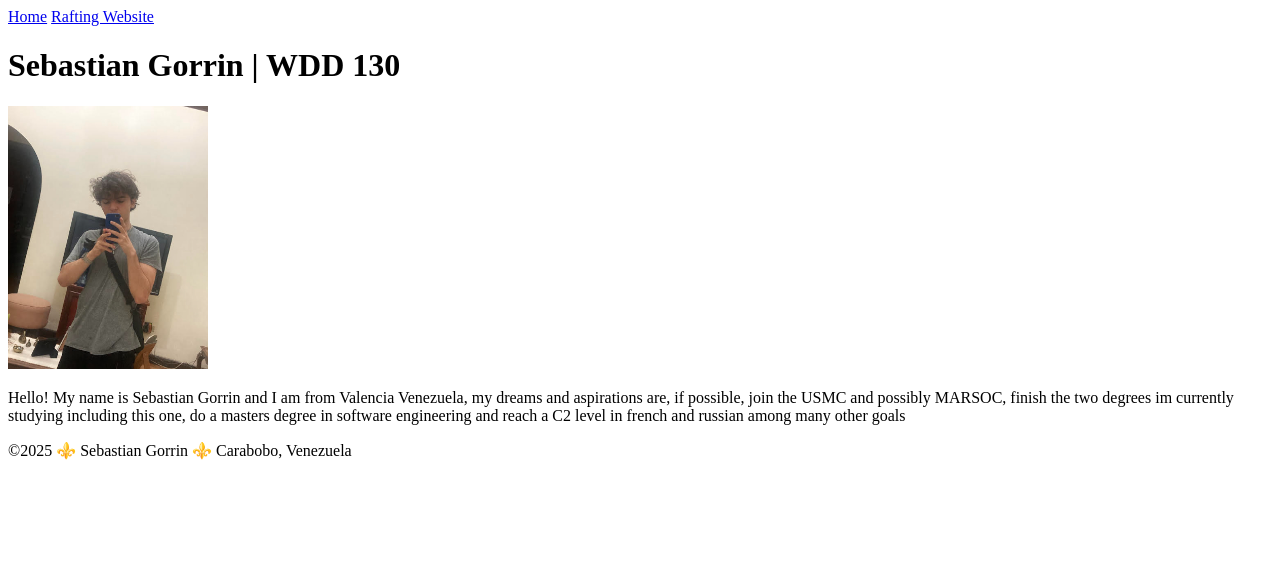
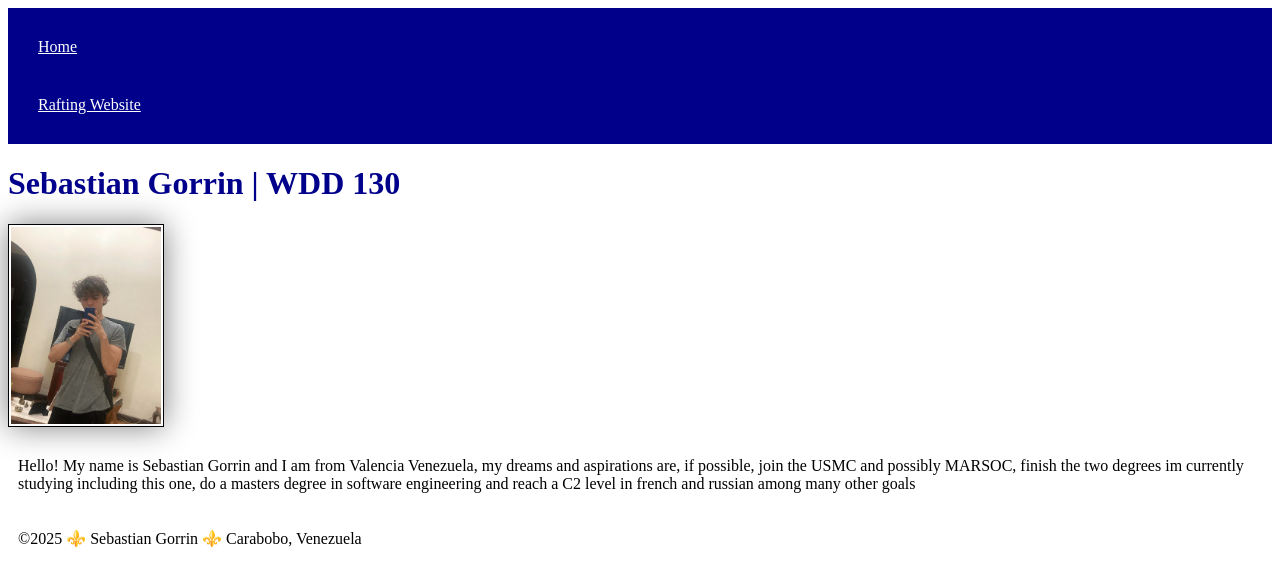
Before and after one commit to sgorrinmedina/wdd130, a plain HTML site: page index.html in a window 1280 px wide. Drawn offline with Linux system fonts and the light colour scheme.

Commit message:
styles committed

```diff
--- a/index.html
+++ b/index.html
@@ -4,6 +4,7 @@
         <meta charset="utf-8">
         <meta name="viewport" content="width=device-width,initial-scale=1.0">
         <title>Sebastian Gorrin | WDD 130 </title>
+        <link rel="stylesheet" href="styles/styles.css">
     </head>
     <body>
     <header>
--- /dev/null
+++ b/styles/styles.css
@@ -0,0 +1,26 @@
+nav {
+  background-color: darkblue;
+  padding: 10px;
+}
+
+nav a {
+  color: white;
+  display: block;
+  padding: 20px;
+}
+
+h1 {
+    color: darkblue;
+  }
+
+img {
+    width: 150px;
+    height: auto;
+    border: 1px solid black;
+    padding: 2px;
+    box-shadow: 0 0 30px gray;
+  }
+
+  p {
+    padding: 10px;
+  }
```
Also changed, not shown: week02/holygrail.html (+2 -2 lines).
